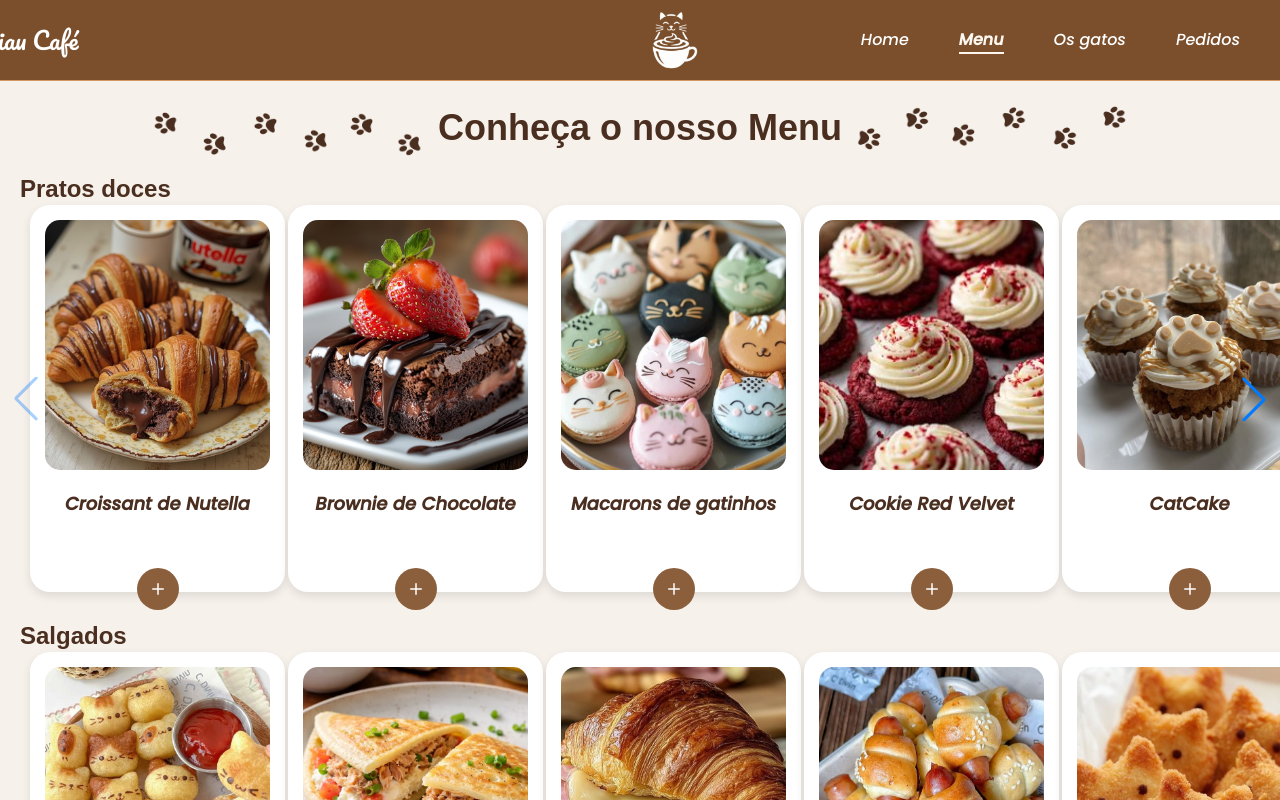
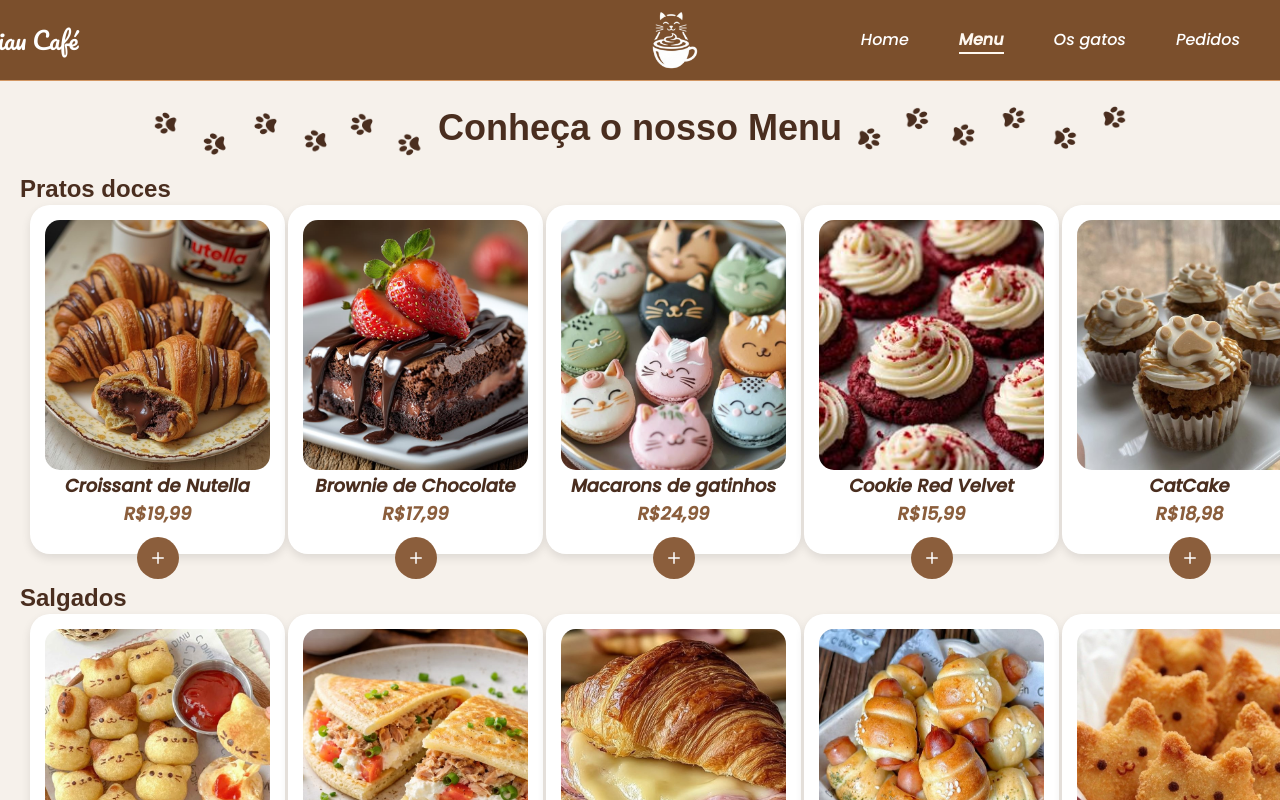
Before and after one commit to Alicya25/Doce-Miau-Caf-, a React (Vite) app: page / in a window 1280 px wide. Both pictures are taken after a click on the element "Menu". Shown: the top 800 px of the page. Built offline with nearby package versions, Linux system fonts and the light colour scheme; a web font is replaced by a local one.

Commit message:
melhorias feitas

```diff
--- a/src/App.jsx
+++ b/src/App.jsx
@@ -18,18 +18,18 @@ function App() {
   // ADICIONAR / REMOVER
   const toggleCarrinho = (produto) => {
 
-    const produtoNome = produto ? produto.name : "Produto";
+    const produtoNome = produto ? produto.title : "Produto";
     const existe = carrinho.some((item) => item.id === produto.id);
 
     if (existe) {
       toast.info(
         `${produtoNome} removido do carrinho`,
-        { theme: "dark" }
+        { theme: "light" }
       );
     } else {
       toast.success(
         `${produtoNome} adicionado ao carrinho`,
-        { theme: "dark" }
+        { theme: "light" }
       );
     }
 
@@ -51,7 +51,7 @@ function App() {
 
     });
 
-    setActiveTab("pedidos");
+    // setActiveTab("pedidos");
   };
 
   // REMOVER PELO BOTÃO "-"
--- a/src/components/CardMenu.css
+++ b/src/components/CardMenu.css
@@ -6,6 +6,8 @@
 
     width: 225px;
     padding: 15px;
+    padding-bottom: 55px;
+
     margin: 30px;
 
     text-align: center;
@@ -29,12 +31,17 @@
 }
 
 .Menu-info {
-    margin-top: 10px;
+    margin-top: -35px;
     width: 100%;
 }
 
 .comidas {
-    min-height: 55px;
+    min-height: auto;
+
+    display: flex;
+    flex-direction: column;
+    align-items: center;
+    gap: 8px;
 }
 
 .comidas h3 {
@@ -46,28 +53,24 @@
 
     color: #4A2E1F;
 
-    margin-top: 10px;
+    margin: 10px 0 0 0;
+
 }
 
-.Menu-info p {
+.preco {
     font-family: "Poppins", sans-serif;
-    font-weight: 400;
-    font-style: normal;
-
-    font-size: large;
-
-    color: #4A2E1F;
-
-    margin-top: 5px;
+    font-weight: 600;
+    font-size: 18px;
+    color: #8B5E3C;
+    transform: translateY(30px);
 }
 
 .favorite-btn {
     position: absolute;
 
-    bottom: -18px;
-    left: 50%;
+    bottom: 5px;
 
-    transform: translateX(-50%);
+    transform: translateY(30px);
 
     width: 42px;
     height: 42px;
@@ -86,10 +89,6 @@
     transition: 0.2s;
 }
 
-.favorite-btn:hover {
-    transform: translateX(-50%) scale(1.08);
-}
-
 .favorite-btn.active {
     background: #f3f2f5;
 }
--- a/src/components/CardMenu.jsx
+++ b/src/components/CardMenu.jsx
@@ -8,9 +8,7 @@ export function CardMenu({
   isCarrinho,
   onCarrinho
 }) {
-
   return (
-
     <div className="cafe-menu-principal">
 
       <img
@@ -18,26 +16,25 @@ export function CardMenu({
         src={imagem}
         alt={title}
       />
+      <p className="preco">{category}</p>
+
+      <div className="Menu-info">
+        <div className="comidas">
+
+          <h3>{title}</h3>
 
             <button
           className={`favorite-btn ${isCarrinho ? "active" : ""}`}
           onClick={onCarrinho}
         >
-
           <Plus
             size={18}
             stroke={isCarrinho ? "#7c3aed" : "white"}
           />
-
         </button>
 
-      <div className="Menu-info">
-
-        <div className="comidas">
-          <h3>{title}</h3>
         </div>
 
-        <p>{category}</p>
 
       </div>
 
--- a/src/components/Pedidos.css
+++ b/src/components/Pedidos.css
@@ -4,7 +4,7 @@
   flex-direction: column;
   align-items: center;
   margin-top: 15px;
-  font-family: sans-serif; /* Garante que uma fonte bizarra não quebre o tamanho */
+  font-family: sans-serif;
 }
 
 /* TÍTULO */
@@ -23,21 +23,22 @@
   border-radius: 25px;
   padding: 30px;
   position: relative;
-  box-shadow: 0 4px 10px rgba(0,0,0,0.15);
-  display: flex;
-  flex-direction: column;
+  box-shadow: 0 4px 10px rgba(0, 0, 0, 0.15);
 }
 
-/* CONTAINER PARA OS CARDS NÃO DEIXAR ELES SOBREPOREM O TOTAL */
+/* LISTA DOS CARDS */
 .pedido-lista-cards {
+  display: flex;
+  flex-wrap: wrap;
+  gap: 20px;
   width: 100%;
-  margin-bottom: 60px; /* Abre espaço para o TOTAL não sumir */
+  padding-bottom: 80px;
 }
 
 /* CARD */
 .pedido-card {
-  width: 360px; /* Aumentado levemente para dar mais folga de espaço */
-  height: 110px; /* Fixado de volta, mas controlando o conteúdo interno */
+  width: 360px;
+  height: 110px;
   background: #ebe6df;
   border-radius: 18px;
   display: flex;
@@ -45,51 +46,48 @@
   gap: 15px;
   padding: 10px 15px;
   position: relative;
-  margin-bottom: 20px;
-  box-sizing: border-box; /* Garante que o padding não mude o tamanho do card */
+  box-sizing: border-box;
 }
 
 /* IMAGEM */
 .pedido-img {
-  width: 85px;  /* Reduzido levemente para sobrar mais espaço para o texto */
+  width: 85px;
   height: 85px;
   object-fit: cover;
   border-radius: 15px;
-  flex-shrink: 0; /* Impede a imagem de amassar */
+  flex-shrink: 0;
 }
 
-/* INFO (TEXTOS) */
+/* INFO */
 .pedido-info {
   display: flex;
   flex-direction: column;
   justify-content: center;
-  align-items: flex-start;
-  flex: 1; /* Ocupa todo o espaço do meio do card */
-  min-width: 0; /* Evita bug de textos longos quebrando o flexbox */
+  flex: 1;
+  min-width: 0;
 }
 
-/* TÍTULO DO DOCE */
+/* TÍTULO */
 .pedido-info h2 {
   margin: 0;
   font-size: 1.1rem;
   color: black;
   font-weight: bold;
-  white-space: nowrap;     /* Força o texto a ficar em uma linha */
-  overflow: hidden;        /* Esconde o que sobrar */
-  text-overflow: ellipsis; /* Adiciona "..." se o nome for gigante */
-  width: 100%;
+  white-space: nowrap;
+  overflow: hidden;
+  text-overflow: ellipsis;
 }
 
 /* PREÇO */
 .pedido-preco {
-  margin: 5px 0 0 0 !important; /* Força margem limpa */
+  margin-top: 5px;
   font-size: 1rem;
   font-weight: bold;
   color: #5a381e;
-  display: block !important;
+  transform: translateY(6px);
 }
 
-/* BOTÃO (-) */
+/* BOTÃO REMOVER */
 .remove-btn {
   position: absolute;
   top: -10px;
--- a/src/components/Slider.jsx
+++ b/src/components/Slider.jsx
@@ -1,30 +1,21 @@
-import { Swiper } from "swiper/react"; // Importa os componentes principais do Swiper
+import { Swiper } from "swiper/react";
 // import "./Slider.css";
 
-// Importa os módulos extras do Swiper
 import {
-  Navigation, // Botões de navegação
-  Pagination, // Paginação (bolinhas)
-  Scrollbar, // Barra de rolagem
-  A11y, // Acessibilidade
-
+  Pagination,
 } from "swiper/modules";
 
-import "swiper/css"; // Importa os estilos básicos do Swiper
-import "swiper/css/navigation"; // Importa o CSS da navegação
-import "./slider.css"; // Importa o CSS personalizado
+import "swiper/css";
+import "./slider.css";
 
-const Slider = ({ settings, children }) => { // Componente Slider
+const Slider = ({ settings, children }) => {
   return (
-   <Swiper
-  modules={[Navigation, Pagination]}
-
-  slidesPerView={4}
-  spaceBetween={20}
-
-  navigation={true}
-  {...settings}
->
+    <Swiper
+      modules={[Pagination]}
+      slidesPerView={4}
+      spaceBetween={20}
+      {...settings}
+    >
       {children}
     </Swiper>
   );
--- a/src/components/data/Gatos.js
+++ b/src/components/data/Gatos.js
@@ -13,7 +13,7 @@ export const gData = [
     { id: 3, title: "Nino", category: "Ronronador, carente e adora petisco", imagem: nino },
     { id: 4, title: "Trix", category: "Curiosa, esperta e ama atenção", imagem: trix },
     { id: 5, title: "Branca", category: "curiosa, fofinha e brincalhona", imagem: branca },
-    { id: 6, title: "Eclipse", category: "Alegre, doce e delicada.", imagem: eclipse },
+    { id: 6, title: "Eclipse", category: "Alegre, doce, delicada e amorosa", imagem: eclipse },
     { id: 7, title: "Sirius", category: "sério, tímido e introspectivo", imagem: sirius },
     { id: 8, title: "Safira", category: "elegante, calma e comilona", imagem: safira },
 ];
```
Lines whose indentation alone changed are shown as unchanged.
